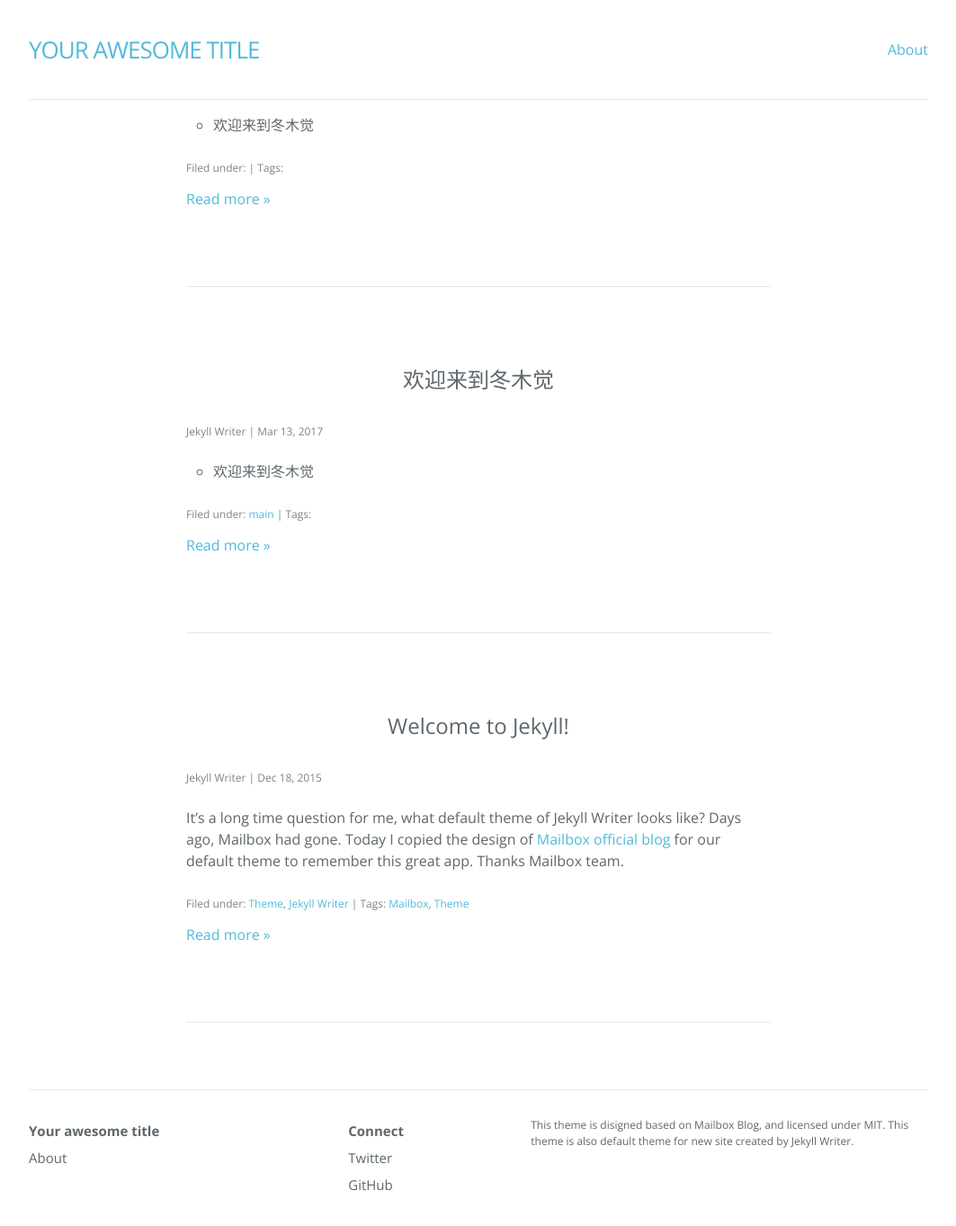
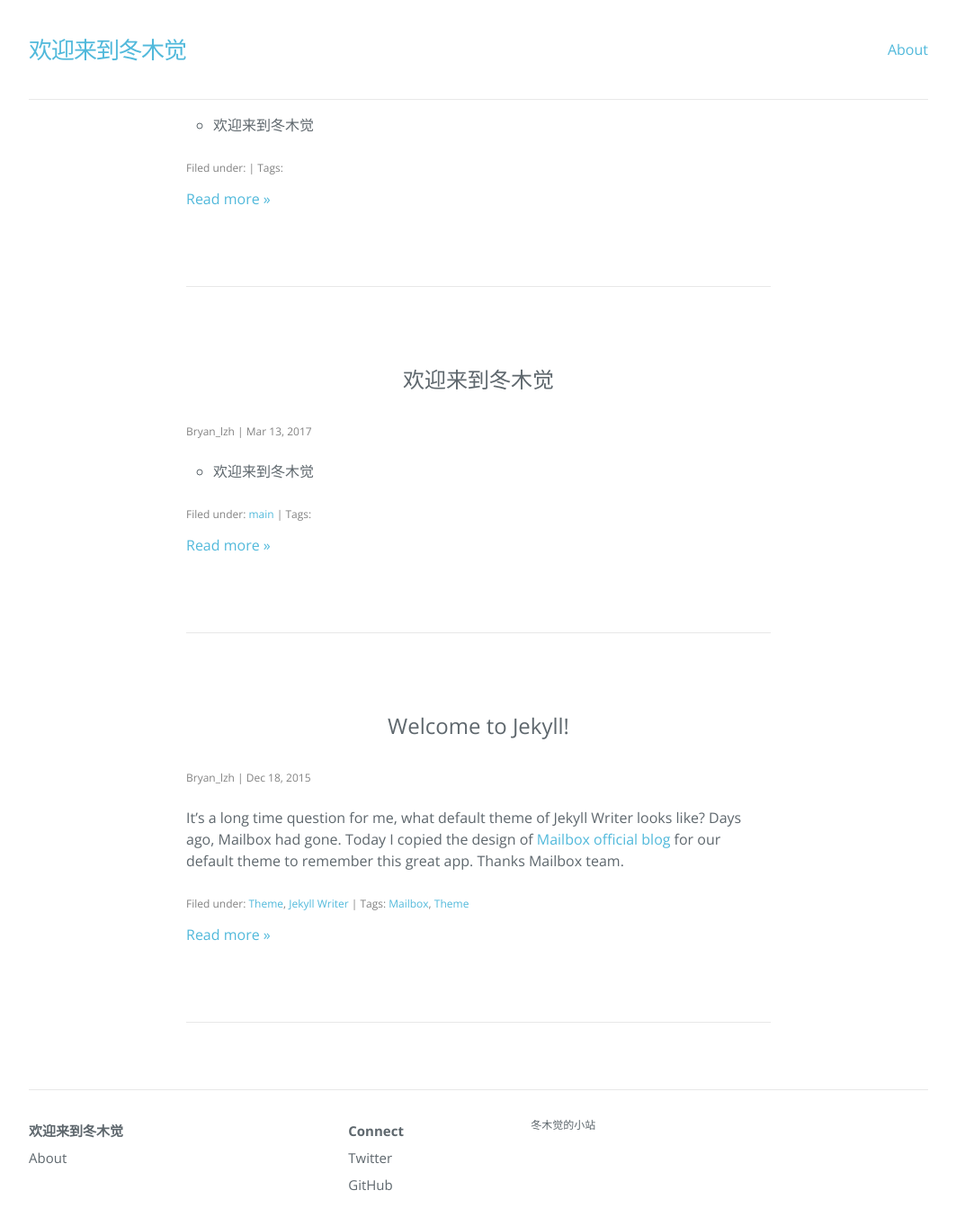
Before and after one commit to BryanSer/WinterTreeAwake, a Jekyll site: the page built from index.html, in a window 1280 px wide and 1400 px high, scrolled down 196 px. Shown: the top 1363 px of the window at 90% size, without its empty margins (108-1171 px from the left). Built offline with Jekyll 4.4.1, drawn with Linux system fonts in a browser that asks for light colours; nearby versions of some CDN libraries; the list of posts is cut into pages by our own code.

Commit message:
Update Configuration

```diff
--- a/_config.yml
+++ b/_config.yml
@@ -1,21 +1,13 @@
-# Welcome to Jekyll!
-#
-# This config file is meant for settings that affect your whole blog, values
-# which you are expected to set up once and rarely need to edit after that.
-# For technical reasons, this file is *NOT* reloaded automatically when you use
-# 'jekyll serve'. If you change this file, please restart the server process.
-
-# Site settings
-title: Your awesome title
-author: Jekyll Writer
-description: > # this means to ignore newlines until "baseurl:"
-  This theme is disigned based on Mailbox Blog, and licensed under MIT.
-  This theme is also default theme for new site created by Jekyll Writer.
-permalink: /:year/:month/:day/:title/
+# Created by Jekyll Writer
+title: 欢迎来到冬木觉
+author: Bryan_lzh
+description: 冬木觉的小站
+permalink: '/:year/:month/:day/:title/'
 paginate: 6
-paginate_path: "/page/:num/"
+paginate_path: '/page/:num/'
 twitter_username: jekyllwriter
-github_username:  jekyllwriter
-gems: [jekyll-paginate]
+github_username: jekyllwriter
+gems:
+  - jekyll-paginate
 markdown: kramdown
-baseurl: "/WinterTreeAwake"
+baseurl: /WinterTreeAwake
```
